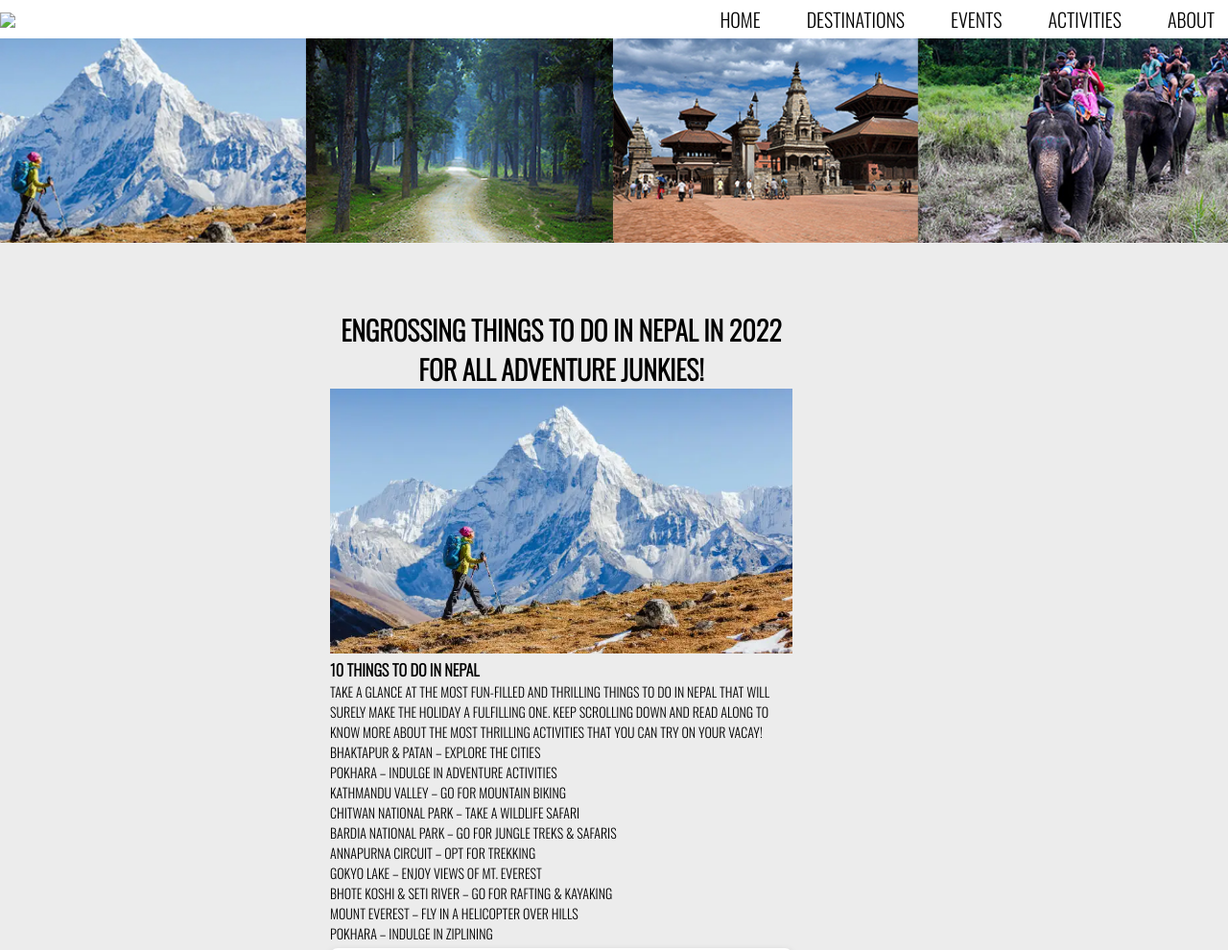
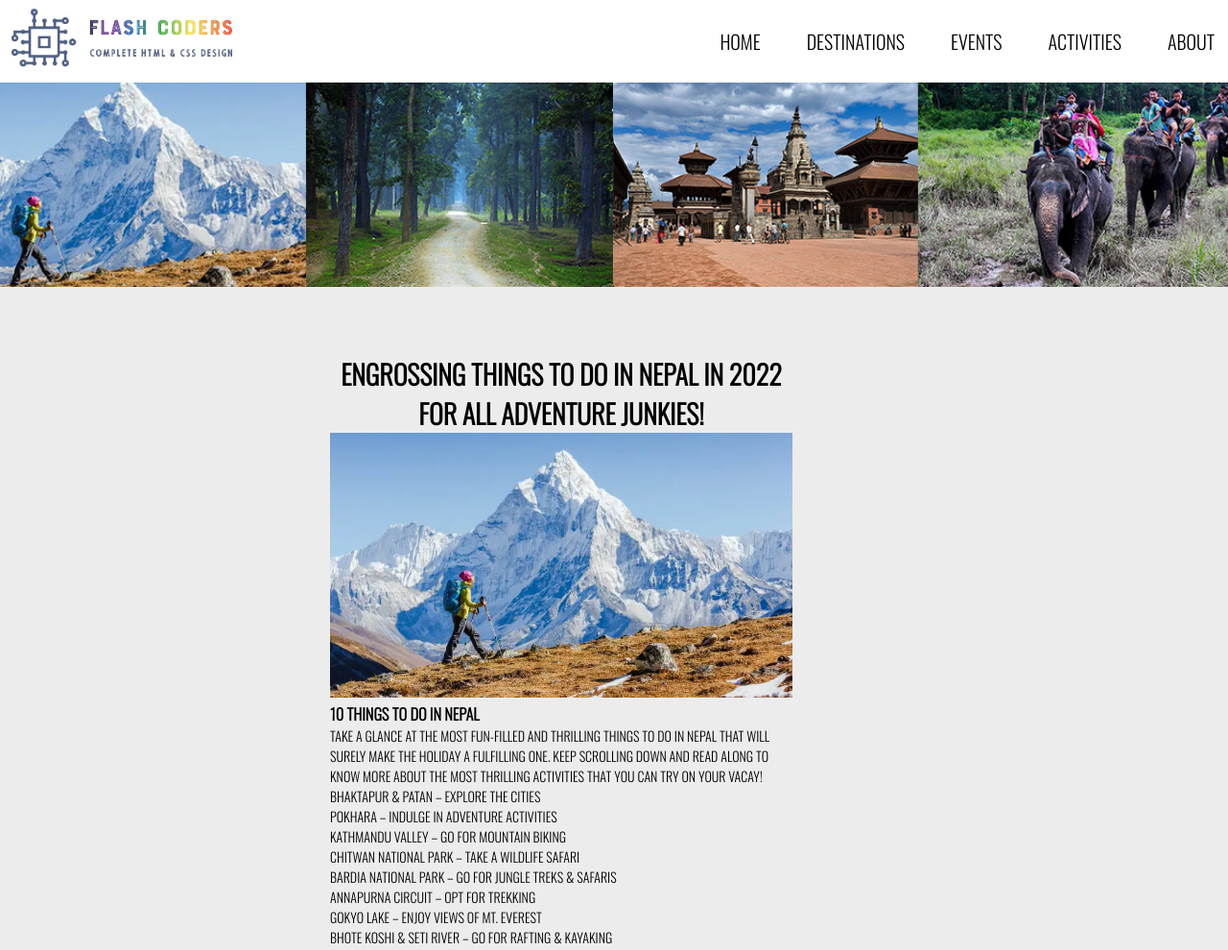
Before and after one commit to SithuWeheragoda/Group-Final, a plain HTML site: page pages/things.html in a window 1280 px wide. Shown: the top 990 px of the page at 96% size. Drawn offline with nearby package versions, Linux system fonts and the light colour scheme; a web font is replaced by a local one.

Commit message:
Update things.html

```diff
--- a/pages/things.html
+++ b/pages/things.html
@@ -36,7 +36,7 @@
   <body>
     <nav class="navbar">
      <!-- LOGO -->
-     <div class="logo"><img src="../images/logo.png" height="80px"></div>
+     <div class="logo"><img src="../images/logo.jpeg" height="80px"></div>
      <!-- NAVIGATION MENU -->
      <ul class="nav-links">
        <!-- USING HAMBURGER FOR NAVBAR RESIZING-->
```
